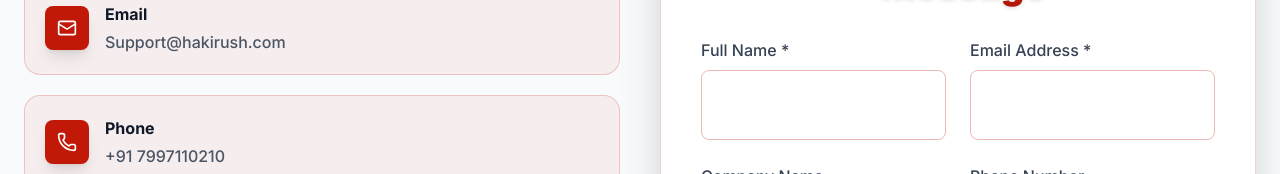
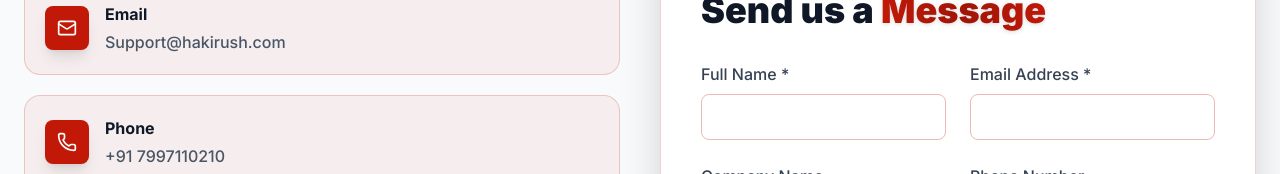
Before and after one commit to saivishruth183-debug/Hakirush, a React (Vite) app: page /contact in a window 1280 px wide. Shown: the part 778-952 px from the top of the page. Built offline with nearby package versions, Linux system fonts and the light colour scheme.

Commit message:
Updated project files

```diff
--- a/src/pages/Contact.jsx
+++ b/src/pages/Contact.jsx
@@ -406,7 +406,7 @@ function InputField({ label, name, type = "text", value, onChange, required, sma
         required={required}
         value={value}
         onChange={onChange}
-        className={`w-full ${small ? "p-2 text-xs" : "p-3 text-sm"} md:p-4 md:text-base lg:p-5 lg:text-lg border border-[#C21807]/30 rounded-lg outline-none focus:border-[#C21807] focus:ring-[#C21807] transition`}
+        className={`w-full ${small ? "p-2 text-xs" : "p-3 text-sm"} md:p-1 md:text-base lg:p-2 lg:text-lg border border-[#C21807]/30 rounded-lg outline-none focus:border-[#C21807] focus:ring-[#C21807] transition`}
         aria-required={required}
       />
     </div>
```
